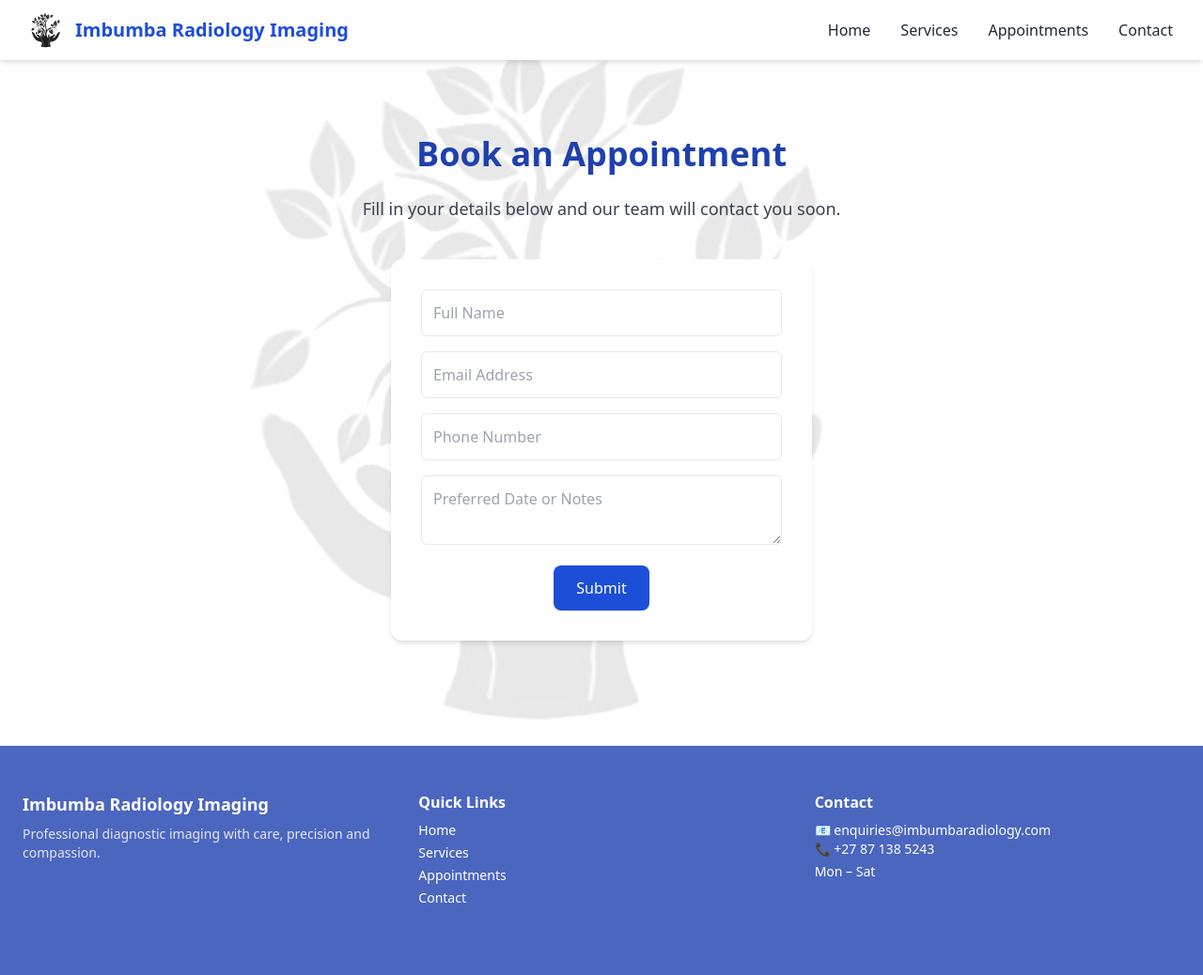
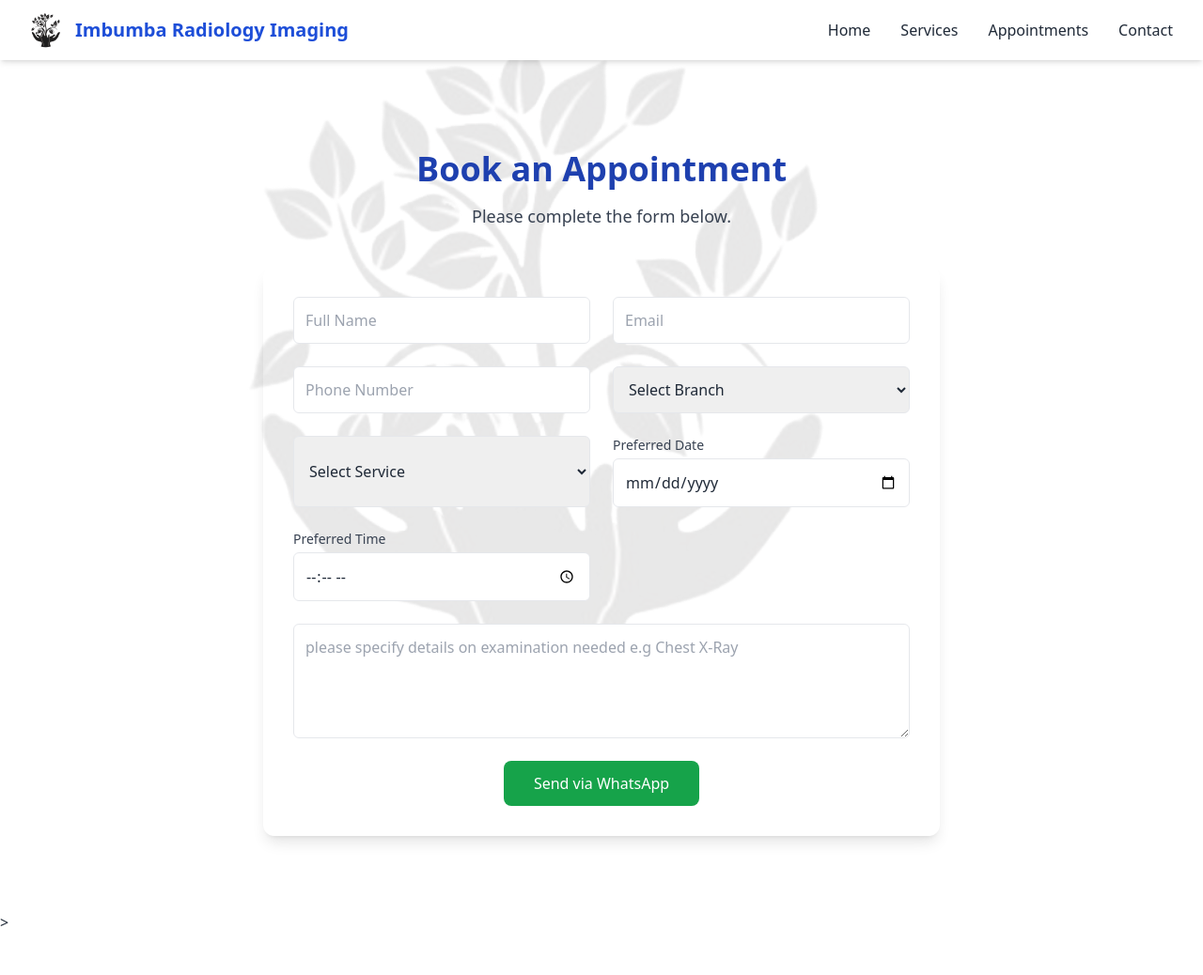
Before and after one commit to Juliee23/Imbumba_Radiology, a Django app: page /appointments/ in a window 1280 px wide. Shown: the top 1038 px of the page at 94% size. Run offline with Django 5.2, Linux system fonts and the light colour scheme; some libraries are stand-ins or nearby versions.

Commit message:
Changed forms and models to update appointment fields and added migrations for these changes.

```diff
--- a/imbumba/home/forms.py
+++ b/imbumba/home/forms.py
@@ -1,13 +1,40 @@
+# home/forms.py
 from django import forms
 from .models import Appointment
 
 class AppointmentForm(forms.ModelForm):
     class Meta:
         model = Appointment
-        fields = ['full_name', 'email', 'phone', 'notes']
+        fields = '__all__'
+
         widgets = {
-            'full_name': forms.TextInput(attrs={'class': 'w-full border p-3 rounded-md'}),
-            'email': forms.EmailInput(attrs={'class': 'w-full border p-3 rounded-md'}),
-            'phone': forms.TextInput(attrs={'class': 'w-full border p-3 rounded-md'}),
-            'notes': forms.Textarea(attrs={'class': 'w-full border p-3 rounded-md'}),
+
+            'full_name': forms.TextInput(attrs={
+                'class': 'w-full border border-gray-300 p-3 rounded-md focus:ring focus:ring-blue-300 focus:outline-none'
+            }),
+            'email': forms.EmailInput(attrs={
+                'class': 'w-full border border-gray-300 p-3 rounded-md focus:ring focus:ring-blue-300 focus:outline-none'
+            }),
+            'phone': forms.TextInput(attrs={
+                'class': 'w-full border border-gray-300 p-3 rounded-md focus:ring focus:ring-blue-300 focus:outline-none'
+            }),
+            'branch': forms.Select(attrs={
+                'class': 'w-full border border-gray-300 p-3 rounded-md focus:ring focus:ring-blue-300 focus:outline-none'
+            }),
+            'service': forms.Select(attrs={
+                'class': 'w-full border border-gray-300 p-3 rounded-md focus:ring focus:ring-blue-300 focus:outline-none'
+            }),
+            'preferred_date': forms.DateInput(attrs={
+                'type': 'date',
+                'class': 'w-full border border-gray-300 p-3 rounded-md focus:ring focus:ring-blue-300 focus:outline-none'
+            }),
+            'preferred_time': forms.TimeInput(attrs={
+                'type': 'time',
+                'class': 'w-full border border-gray-300 p-3 rounded-md focus:ring focus:ring-blue-300 focus:outline-none'
+            }),
+            'notes': forms.Textarea(attrs={
+                'class': 'w-full border border-gray-300 p-3 rounded-md focus:ring focus:ring-blue-300 focus:outline-none',
+                'rows': 4,
+                'placeholder': 'Any additional information (optional)'
+            }),
         }
--- a/imbumba/home/models.py
+++ b/imbumba/home/models.py
@@ -1,11 +1,30 @@
 from django.db import models
+from django.utils import timezone
 
 class Appointment(models.Model):
+    BRANCH_CHOICES = [
+        ("Ladysmith", "KwaZulu-Natal – Ladysmith(Main Branch)"),
+        ("Richards Bay", "KwaZulu-Natal – Richards Bay"),
+        ("Katlehong", "Gauteng – Katlehong"),
+        ("Vosloorus", "Gauteng – Vosloorus"),
+    ]
+
+    SERVICE_CHOICES = [
+        ("General X-Ray", "General X-Ray"),
+        ("CT Scan", "CT Scan"),
+        ("Ultrasound", "Ultrasound"),
+        ("Theatre", "Theatre Imaging"),
+    ]
+
+
     full_name = models.CharField(max_length=200)
     email = models.EmailField()
-    phone = models.CharField(max_length=50)
+    phone = models.CharField(max_length=20)
+    branch = models.CharField(max_length=50, choices=BRANCH_CHOICES)
+    service = models.CharField(max_length=500, choices=SERVICE_CHOICES)
+    preferred_date = models.DateField(default=timezone.now)
+    preferred_time = models.TimeField(null=True, blank=True)
     notes = models.TextField(blank=True)
-    created_at = models.DateTimeField(auto_now_add=True)
 
     def __str__(self):
-        return self.full_name
+        return f"{self.full_name} - {self.service}"
--- a/imbumba/home/templates/home/appointments.html
+++ b/imbumba/home/templates/home/appointments.html
@@ -1,19 +1,97 @@
 {% extends 'home/base.html' %}
 
-{% block title %}Appointments | Imbumba Radiology Imaging {% endblock %}
+{% block title %}Appointments | Imbumba Radiology Imaging{% endblock %}
 
 {% block content %}
+<section class="py-20">
+  <div class="max-w-3xl mx-auto px-6">
 
-<section class="py-16 text-center">
-    <h2 class="text-4xl font-semibold text-blue-800 mb-6">Book an Appointment</h2>
-    <p class="text-lg text-gray-700 mb-10">Fill in your details below and our team will contact you soon.</p>
-    <form class="max-w-md mx-auto bg-white p-8 rounded-xl shadow-md space-y-4">
-        <input type="text" placeholder="Full Name" class="w-full border p-3 rounded-md" required>
-        <input type="email" placeholder="Email Address" class="w-full border p-3 rounded-md" required>
-        <input type="text" placeholder="Phone Number" class="w-full border p-3 rounded-md" required>
-        <textarea placeholder="Preferred Date or Notes" class="w-full border p-3 rounded-md"></textarea>
-        <button class="bg-blue-700 text-white px-6 py-3 rounded-lg hover:bg-blue-800">Submit</button>
-    </form>
+    <h2 class="text-4xl font-semibold text-blue-800 mb-4 text-center">
+      Book an Appointment
+    </h2>
+
+    <p class="text-lg text-gray-700 mb-10 text-center">
+      Please complete the form below.
+    </p>
+
+  <form id="appointmentForm"
+      class="bg-gray/10 p-8 rounded-xl shadow-lg grid grid-cols-1 md:grid-cols-2 gap-6">
+
+  <input id="full_name" required placeholder="Full Name" class="border p-3 rounded-md">
+  <input id="email" type="email" required placeholder="Email" class="border p-3 rounded-md">
+  <input id="phone" required placeholder="Phone Number" class="border p-3 rounded-md">
+
+  <select id="branch" required class="border p-3 rounded-md">
+    <option value="">Select Branch</option>
+    <option>Ladysmith (KZN-Main Branch)</option>
+    <option>Richards Bay (KZN Branch)</option>
+    <option>Katlehong (Gauteng Branch)</option>
+    <option>Vosloorus(Gauteng Branch)</option>
+  </select>
+
+  <select id="service" required class="border p-3 rounded-md">
+    <option value="">Select Service</option>
+    <option>General X-Ray</option>
+    <option>CT Scan</option>
+    <option>Ultrasound</option>
+    <option>Theatre Imaging</option>
+  </select>
+
+  <div class="flex flex-col">
+  <label for="date" class="text-sm font-medium text-gray-700 mb-1">
+    Preferred Date
+  </label>
+  <input id="date" name="date" type="date"
+    class="border p-3 rounded-md focus:ring focus:ring-blue-300">
+</div>
+
+<div class="flex flex-col">
+  <label for="time" class="text-sm font-medium text-gray-700 mb-1">
+    Preferred Time
+  </label>
+  <input id="time" name="time" type="time"
+    class="border p-3 rounded-md focus:ring focus:ring-blue-300">
+</div>
+
+
+  <textarea id="notes" rows="4"
+    placeholder="please specify details on examination needed e.g Chest X-Ray"
+    class="md:col-span-2 border p-3 rounded-md"></textarea>
+
+  <div class="md:col-span-2 text-center">
+    <button type="submit"
+      class="bg-green-600 text-white px-8 py-3 rounded-lg hover:bg-green-700">
+      Send via WhatsApp
+    </button>
+  </div>
+</form>
+
+  </div>
 </section>
 
+<script>
+document.getElementById("appointmentForm").addEventListener("submit", function(e) {
+  e.preventDefault();
+
+  const message = `
+📅 *New Appointment Request*
+
+👤 Name: ${document.getElementById("full_name").value}
+📧 Email: ${document.getElementById("email").value}
+📞 Phone: ${document.getElementById("phone").value}
+🏥 Branch: ${document.getElementById("branch").value}
+🩻 Service: ${document.getElementById("service").value}
+📆 Date: ${document.getElementById("date").value}
+⏰ Time: ${document.getElementById("time").value}
+📝 Notes: ${document.getElementById("notes").value}
+  `;
+
+  const whatsappNumber = "27670259061";
+
+  const whatsappURL = `https://wa.me/${27670259061}?text=${encodeURIComponent(message)}`;
+
+  window.open(whatsappURL, "_blank");
+});
+</script>
+>
 {% endblock %}
--- a/imbumba/home/templates/home/contact.html
+++ b/imbumba/home/templates/home/contact.html
@@ -53,7 +53,7 @@
 
                 <div class="mt-4 space-y-1 text-sm">
                     <p>📞 +27 35 789 0322</p>
-                    <p>📧 reception.nrb@imbumbaradiology.com</p>
+                    <p>📧 enquiries@imbumbaradiology.com</p>
                 </div>
             </div>
 
@@ -65,7 +65,7 @@
 
                 <p class="font-medium">📍 Dr Nkosi Medical Centre</p>
                 <p class="text-sm text-gray-600">
-                    615 Hospital Road, Skhosana, Katlehong, 1431
+                    615 Hospital Road, Skhosana Section, Katlehong, 1431
                 </p>
 
                 <div class="mt-4 space-y-1 text-sm">
--- a/imbumba/home/views.py
+++ b/imbumba/home/views.py
@@ -1,4 +1,6 @@
 from django.shortcuts import render, redirect
+from django.core.mail import send_mail
+from django.conf import settings
 from .forms import AppointmentForm
 
 def home(request):
@@ -16,12 +18,35 @@ def appointments(request):
     if request.method == "POST":
         form = AppointmentForm(request.POST)
         if form.is_valid():
-            form.save()
-            return render(request, 'home/appointments_success.html')
+            appointment = form.save()
+
+            # Send email
+            send_mail(
+                subject=f"New Appointment – {appointment.branch}",
+                message=f"""
+
+    New Appointment Request
+
+    Name: {appointment.full_name}
+    Email: {appointment.email}
+    Phone: {appointment.phone}
+    Branch: {appointment.branch}
+    Service: {appointment.service}
+    Preferred Date: {appointment.preferred_date}
+    Preferred Time: {appointment.preferred_time}
+    Additional Notes: {appointment.notes}
+""",
+                from_email=settings.DEFAULT_FROM_EMAIL,
+                recipient_list=["reception.voslo@imbumbaradiology.com"],
+                fail_silently=False,
+            )
+
+            return redirect( 'appointments_success')
+
     else:
         form = AppointmentForm()
 
-    return render(request, 'home/appointments.html', {'form': form})
+    return render(request, "home/appointments.html", {"form": form})
 
 def contact(request):
     return render(request, 'home/contact.html')
```
Also changed, not shown: imbumba/home/templates/home/appointments_success.html (+7 -43 lines), imbumba/imbumba/settings.py (+10 -0 lines), imbumba/db.sqlite3, imbumba/home/migrations/0002_remove_appointment_created_at_appointment_branch_and_more.py (added), imbumba/home/migrations/0003_appointment_preferred_time_and_more.py (added), imbumba/home/migrations/0004_alter_appointment_branch.py (added).
